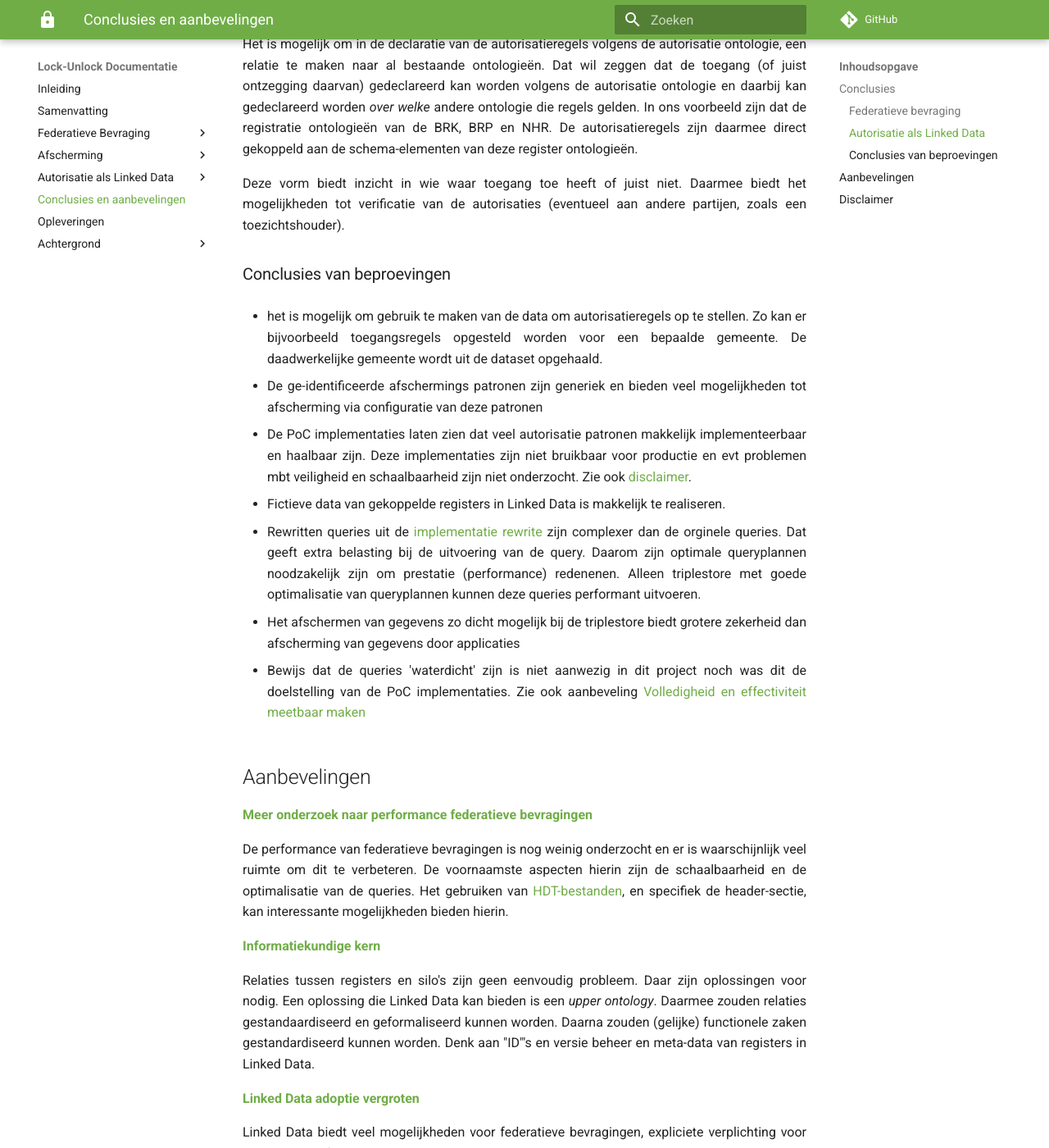
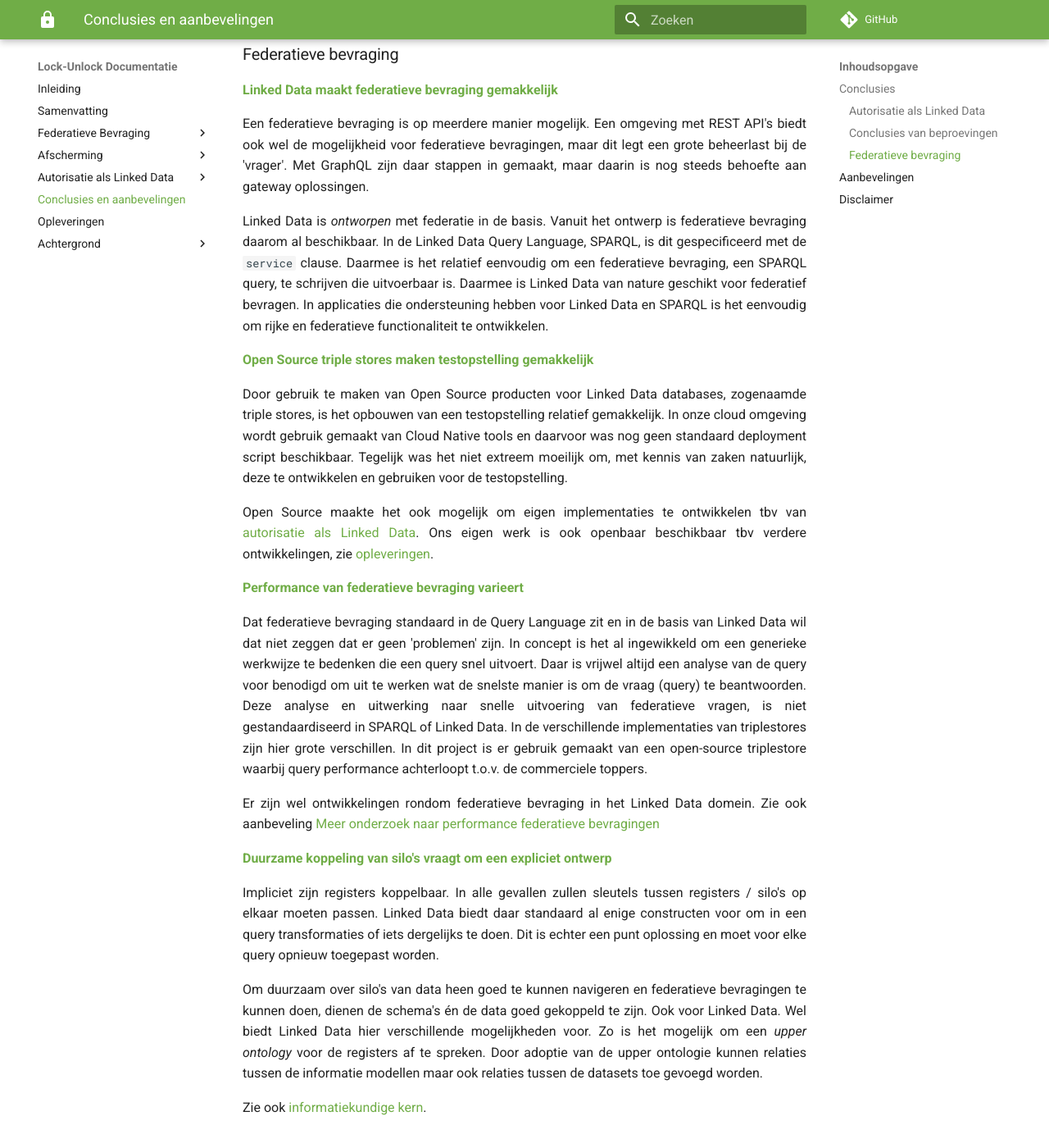
Before and after one commit to kadaster-labs/lock-unlock-docs, an MkDocs documentation site: the page built from docs/conclusies.md, in a window 1280 px wide and 1400 px high, scrolled down 2318 px. Shown: the whole window at 82% size. Built offline with MkDocs 1.6.1 and Material for MkDocs 9.7.7, drawn with Linux system fonts in a browser that asks for light colours; emoji names are drawn with the system emoji font; comment, search, counter and statistics services are not loaded; the version menu is left out; some of the changed text lies outside the part shown.

Commit message:
conclusies geconsolideerd

```diff
--- a/docs/conclusies.md
+++ b/docs/conclusies.md
@@ -18,43 +18,6 @@
 [evaluatie](./autorisatie-als-linkeddata/evaluatie.md) geschreven. De conclusies volgen hier:
 
 :warning: Zie ook [disclaimer](#disclaimer).
-
-### Federatieve bevraging
-
-**<a id="linked-data-maakt-federatieve-bevraging-gemakkelijk"
-href="#linked-data-maakt-federatieve-bevraging-gemakkelijk">Linked Data maakt federatieve bevraging
-gemakkelijk</a>**
-
-Een federatieve bevraging is op meerdere manier mogelijk. Een omgeving met REST API's biedt ook wel
-de mogelijkheid voor federatieve bevragingen, maar dit legt een grote beheerlast bij de 'vrager'. Met GraphQL zijn daar stappen in gemaakt, maar daarin is nog steeds behoefte aan gateway oplossingen.
-
-Linked Data is _ontworpen_ met federatie in de basis. Vanuit het ontwerp is federatieve bevraging
-daarom al beschikbaar. In de Linked Data Query Language, SPARQL, is dit gespecificeerd met de
-`service` clause.
-
-**<a id="performance-van-federatieve-bevraging-varieert"
-href="#performance-van-federatieve-bevraging-varieert">Performance van federatieve bevraging
-varieert</a>**
-
-Dat federatieve bevraging standaard in de Query Language zit en in de basis van Linked Data wil dat
-niet zeggen dat er geen 'problemen' zijn. In concept is het al ingewikkeld om een generieke
-werkwijze te bedenken die een query snel uitvoert. Daar is vrijwel altijd een analyse van de query voor benodigd om uit te werken wat de snelste manier is om de vraag (query) te beantwoorden. Deze
-analyse en uitwerking naar snelle uitvoering van federatieve vragen, is niet gestandaardiseerd in
-SPARQL of Linked Data. In de verschillende implementaties van triplestores zijn hier grote verschillen. In dit project is er gebruik gemaakt van een open-source triplestore waarbij query performance achterloopt t.o.v. de commerciele toppers.
-
-Er zijn wel ontwikkelingen rondom federatieve bevraging in het Linked Data domein. Zie ook
-aanbeveling [Meer onderzoek naar performance federatieve bevragingen](#aanbevelingen)
-
-**<a id="duurzame-koppeling-van-silos-vraagt-om-expliciet-ontwerp"
-href="#duurzame-koppeling-van-silos-vraagt-om-expliciet-ontwerp">Duurzame koppeling van silo's
-vraagt om een expliciet ontwerp</a>**
-
-Om duurzaam over silo's van data heen goed te kunnen navigeren en federatieve bevragingen te kunnen doen,
-dienen de schema's én de data goed gekoppeld te zijn. Ook voor Linked Data. Wel biedt Linked Data
-hier verschillende mogelijkheden voor. Zo is het mogelijk om een _upper ontology_ voor de registers af
-te spreken. Door adoptie van de upper ontologie kunnen relaties tussen de informatie modellen maar ook relaties tussen de datasets toe gevoegd worden.
-
-Zie ook [informatiekundige kern](./federatieve-bevraging/informatiekundigekern.md).
 
 ### Autorisatie als Linked Data
 
@@ -142,23 +105,73 @@
   doelstelling van de PoC implementaties. Zie ook aanbeveling [Volledigheid en effectiviteit
   meetbaar maken](#volledigheid-en-effectiviteit-meetbaar-maken)
 
+### Federatieve bevraging
+
+**<a id="linked-data-maakt-federatieve-bevraging-gemakkelijk"
+href="#linked-data-maakt-federatieve-bevraging-gemakkelijk">Linked Data maakt federatieve bevraging
+gemakkelijk</a>**
+
+Een federatieve bevraging is op meerdere manier mogelijk. Een omgeving met REST API's biedt ook wel
+de mogelijkheid voor federatieve bevragingen, maar dit legt een grote beheerlast bij de 'vrager'.
+Met GraphQL zijn daar stappen in gemaakt, maar daarin is nog steeds behoefte aan gateway
+oplossingen.
+
+Linked Data is _ontworpen_ met federatie in de basis. Vanuit het ontwerp is federatieve bevraging
+daarom al beschikbaar. In de Linked Data Query Language, SPARQL, is dit gespecificeerd met de
+`service` clause. Daarmee is het relatief eenvoudig om een federatieve bevraging, een SPARQL query,
+te schrijven die uitvoerbaar is. Daarmee is Linked Data van nature geschikt voor federatief
+bevragen. In applicaties die ondersteuning hebben voor Linked Data en SPARQL is het eenvoudig om
+rijke en federatieve functionaliteit te ontwikkelen.
+
+**<a id="open-source-triples-stores-maken-testopstelling-gemakkelijk"
+href="#open-source-triples-stores-maken-testopstelling-gemakkelijk">Open Source triple stores maken
+testopstelling gemakkelijk</a>**
+
+Door gebruik te maken van Open Source producten voor Linked Data databases, zogenaamde triple
+stores, is het opbouwen van een testopstelling relatief gemakkelijk. In onze cloud omgeving wordt
+gebruik gemaakt van Cloud Native tools en daarvoor was nog geen standaard deployment script
+beschikbaar. Tegelijk was het niet extreem moeilijk om, met kennis van zaken natuurlijk, deze te
+ontwikkelen en gebruiken voor de testopstelling.
+
+Open Source maakte het ook mogelijk om eigen implementaties te ontwikkelen tbv van [autorisatie als
+Linked Data](#autorisatie-als-linked-data). Ons eigen werk is ook openbaar beschikbaar tbv verdere
+ontwikkelingen, zie [opleveringen](./opleveringen.md).
+
+
+**<a id="performance-van-federatieve-bevraging-varieert"
+href="#performance-van-federatieve-bevraging-varieert">Performance van federatieve bevraging
+varieert</a>**
+
+Dat federatieve bevraging standaard in de Query Language zit en in de basis van Linked Data wil dat
+niet zeggen dat er geen 'problemen' zijn. In concept is het al ingewikkeld om een generieke
+werkwijze te bedenken die een query snel uitvoert. Daar is vrijwel altijd een analyse van de query
+voor benodigd om uit te werken wat de snelste manier is om de vraag (query) te beantwoorden. Deze
+analyse en uitwerking naar snelle uitvoering van federatieve vragen, is niet gestandaardiseerd in
+SPARQL of Linked Data. In de verschillende implementaties van triplestores zijn hier grote
+verschillen. In dit project is er gebruik gemaakt van een open-source triplestore waarbij query
+performance achterloopt t.o.v. de commerciele toppers.
+
+Er zijn wel ontwikkelingen rondom federatieve bevraging in het Linked Data domein. Zie ook
+aanbeveling [Meer onderzoek naar performance federatieve bevragingen](#aanbevelingen)
+
+**<a id="duurzame-koppeling-van-silos-vraagt-om-expliciet-ontwerp"
+href="#duurzame-koppeling-van-silos-vraagt-om-expliciet-ontwerp">Duurzame koppeling van silo's
+vraagt om een expliciet ontwerp</a>**
+
+Impliciet zijn registers koppelbaar. In alle gevallen zullen sleutels tussen registers / silo's op
+elkaar moeten passen. Linked Data biedt daar standaard al enige constructen voor om in een query
+transformaties of iets dergelijks te doen. Dit is echter een punt oplossing en moet voor elke query
+opnieuw toegepast worden.
+
+Om duurzaam over silo's van data heen goed te kunnen navigeren en federatieve bevragingen te kunnen
+doen, dienen de schema's én de data goed gekoppeld te zijn. Ook voor Linked Data. Wel biedt Linked
+Data hier verschillende mogelijkheden voor. Zo is het mogelijk om een _upper ontology_ voor de
+registers af te spreken. Door adoptie van de upper ontologie kunnen relaties tussen de informatie
+modellen maar ook relaties tussen de datasets toe gevoegd worden.
+
+Zie ook [informatiekundige kern](./federatieve-bevraging/informatiekundigekern.md).
+
 ## Aanbevelingen
-
-**<a id="meer-onderzoek-naar-performance-federatieve-bevraging"
-href="#meer-onderzoek-naar-performance-federatieve-bevraging">Meer onderzoek naar performance
-federatieve bevragingen</a>**
-
-De performance van federatieve bevragingen is nog weinig onderzocht en er is waarschijnlijk veel
-ruimte om dit te verbeteren. De voornaamste aspecten hierin zijn de schaalbaarheid en de
-optimalisatie van de queries. Het gebruiken van [HDT-bestanden](https://www.rdfhdt.org/), en
-specifiek de header-sectie, kan interessante mogelijkheden bieden hierin.
-
-**<a id="informatiekundige-kern" href="#informatiekundige-kern">Informatiekundige kern</a>**
-
-Relaties tussen registers en silo's zijn geen eenvoudig probleem. Daar zijn oplossingen voor nodig.
-Een oplossing die Linked Data kan bieden is een _upper ontology_. Daarmee zouden relaties
-gestandaardiseerd en geformaliseerd kunnen worden. Daarna zouden (gelijke) functionele zaken
-gestandardiseerd kunnen worden. Denk aan "ID"'s en versie beheer en meta-data van registers in Linked Data.
 
 **<a id="linked-data-adoptie-vergroten" href="#linked-data-adoptie-vergroten">Linked Data adoptie
 vergroten</a>**
@@ -167,7 +180,9 @@
 semantiek, informatiemodellen en begrippen. En met de autorisatie ontologie komt ook afscherming in
 de mogelijkheden van Linked Data. Het succes en toepassen van deze technieken staat of valt echter
 met de adoptiegraad van Linked Data in het algemeen. Het vergroten van deze adoptie is daarom van
-belang. Hierbij Kun je vragen stellen zoals wat is het minimum noodzakelijke voor een registerhouder om data als Linked data te publiceren. Wat is de minimale infrastructuur hiervoor en hoe kan er snel en robuust Linked Data gecreeerd worden.
+belang. Hierbij Kun je vragen stellen zoals wat is het minimum noodzakelijke voor een registerhouder
+om data als Linked data te publiceren. Wat is de minimale infrastructuur hiervoor en hoe kan er snel
+en robuust Linked Data gecreeerd worden.
 
 **<a id="autorisatie-ontologie-verder-uitwerken"
 href="#autorisatie-ontologie-verder-uitwerken">Autorisatie ontologie verder uitwerken</a>**
@@ -177,10 +192,9 @@
 standaard wordt verheven natuurlijk. Dat betekent ook dat vendors van triple stores deze standaard
 kunnen implementeren zodat het écht gaat werken. Federatief!
 
-Het is daarin van belang dat ook
-[alternatieven](./achtergrond/auth-alternatieven.md) goed geanalyseerd en overwogen
-worden. In dit onderzoek hebben we daar wel kennis van genomen, maar zijn we te weinig toegekomen
-aan een 'in depth' vergelijking.
+Het is daarin van belang dat ook [alternatieven](./achtergrond/auth-alternatieven.md) goed
+geanalyseerd en overwogen worden. In dit onderzoek hebben we daar wel kennis van genomen, maar zijn
+we te weinig toegekomen aan een 'in depth' vergelijking.
 
 Voor de ontwikkeling zou een W3C Working Group uiteraard een mooi middel zijn!
 
@@ -188,10 +202,10 @@
 richting uitwerken</a>**
 
 In dit project hebben we uitgewerkt en beproefd hoe [verticale en horizontale
-subsets](./afscherming/afschermingspatronen.md#toegang-tot-een-subset) afgeschermd of juist onsloten kunnen worden.
-We hebben geen aandacht kunnen besteden aan het beperken van de
-[richting](./afscherming/afschermingspatronen.md#toegang-tot-data-in-een-bepaalde-richting). Hier dient extra (vervolg)onderzoek op
-gedaan te worden.
+subsets](./afscherming/afschermingspatronen.md#toegang-tot-een-subset) afgeschermd of juist onsloten
+kunnen worden. We hebben geen aandacht kunnen besteden aan het beperken van de
+[richting](./afscherming/afschermingspatronen.md#toegang-tot-data-in-een-bepaalde-richting). Hier
+dient extra (vervolg)onderzoek op gedaan te worden.
 
 **<a id="volledigheid-en-effectiviteit-meetbaar-maken"
 href="#volledigheid-en-effectiviteit-meetbaar-maken">Volledigheid en effectiviteit meetbaar
@@ -213,6 +227,26 @@
 
 Verdere R&D bewijsvoering dat de implementatie waterdicht is. Eventueel in samenwerking met
 academici voor wetenschappelijk fundament.
+
+**<a id="meer-onderzoek-naar-performance-federatieve-bevraging"
+href="#meer-onderzoek-naar-performance-federatieve-bevraging">Meer onderzoek naar performance
+federatieve bevragingen</a>**
+
+De performance van federatieve bevragingen is nog weinig onderzocht en er is waarschijnlijk veel
+ruimte om dit te verbeteren. De voornaamste aspecten hierin zijn de schaalbaarheid en de
+optimalisatie van de queries. Het gebruiken van [HDT-bestanden](https://www.rdfhdt.org/), en
+specifiek de header-sectie, kan interessante mogelijkheden bieden hierin.
+
+**<a id="informatiekundige-kern" href="#informatiekundige-kern">Informatiekundige kern</a>**
+
+Relaties tussen registers en silo's zijn geen eenvoudig probleem. Daar zijn oplossingen voor nodig
+en dienen expliciet ontworpen te worden. Daar horen afspraken bij om deze relatie te onthouden en
+wie deze verantwoordelijkheid krijgt.
+
+In technische zin is het mogelijk om de relaties meer nadruk en belang te geven. Een oplossing die
+Linked Data daarvoor kan bieden is een _upper ontology_. Daarmee zouden relaties gestandaardiseerd
+en geformaliseerd kunnen worden. Daarna zouden (gelijke) functionele zaken gestandardiseerd kunnen
+worden. Denk aan "ID"'s en versie beheer en meta-data van registers in Linked Data.
 
 **<a id="meer-onderzoek-naar-performance-van-de-afscherming"
 href="#meer-onderzoek-naar-performance-van-de-afscherming">Meer onderzoek naar performance van de
--- a/docs/federatieve-bevraging/conclusies.md
+++ /dev/null
@@ -1,33 +0,0 @@
----
-title: Conclusies en Aanbevelingen
----
-## Conclusies
-
-De volgende conclusies kunnen getrokken worden:
-
-- Het is goed mogelijk om een testopstelling te creëren met testdata in verschillende servers op
-  basis van open source triple stores
-- Het is eenvoudig om testdata en versimpelde schema's in Linked Data te maken voor elke silo/register
-- Met Linked Data kan data uit verschillende registers makkelijk direct gekoppeld worden
-- Via SPARQL queries kun je data uit de SPARQL endpoints halen
-- Het is makkelijk om SPARQL queries te schrijven die gecombineerd meerdere registers bevragen
-  (Federatieve bevraging)
-- Linked Data is van nature geschikt voor het federatief bevragen van data.
-- Het is eenvoudig om applicaties te ontwikkelen die gebruik maken van de verschillende SPARQL
-  endpoints
-- Impliciet zijn registers koppelbaar. Het  lijkt verstandig om deze koppelingen expliciet te
-  formaliseren opdat er gebouwd en vertrouwd kan worden op deze relaties. Denk hierbij aan een
-  Informatiekundige kern in de vorm van een Linked Data Upperontologie.
-
-## Aanbevelingen
-
-- Indien federatief bevragen gewenst is dan is het zeer verstanding om Linked Data te beschouwen als
-  techniek om dit mogelijk te maken.
-- Om de relaties tussen de registers te engineren kan een upperontologie handig zijn. Hierin kunnen
-  datastructuren en relaties geformaliseerd worden die indien geadopteerd worden door de register
-  voor een goede koppeling kunnen zorgen. Deze upperontologie heeft meer onderzoek nodig over
-  koppelvelden en hoe deze gevonden kunnen worden inclusief reproduceerbaarheid van de data. Denk
-  bij het laatste aan afspraken hoe om te gaan met veranderingen in de data.
-- Meer onderzoek is nodig mbt de minimaal benodigde infrastructuur voor de overheid om Linked Data
-  te publiceren inclusief beheer en verantwoordelijkheidsvraagstukken. Welke infrastructuur is
-  nodig om tot een Linked Data versie van FDS te komen?
--- a/mkdocs.yml
+++ b/mkdocs.yml
@@ -15,7 +15,6 @@
      - federatieve-bevraging/informatiemodel.md
      - federatieve-bevraging/testopstelling.md
      - federatieve-bevraging/demonstrator.md
-     - federatieve-bevraging/conclusies.md
   - Afscherming:
     - afscherming/index.md
     - afscherming/autorisatie.md
```
Also changed, not shown: docs/federatieve-bevraging/index.md (+30 -9 lines).
